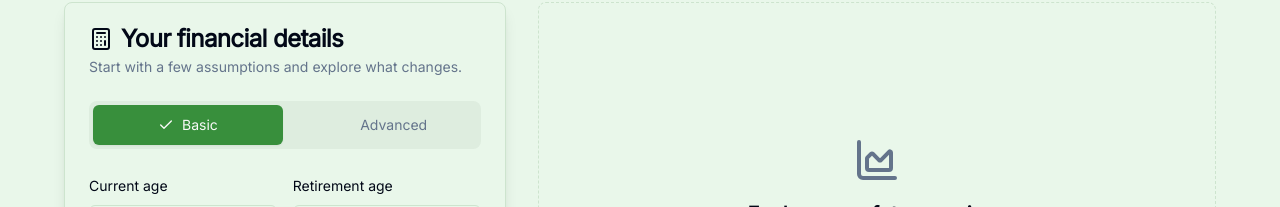
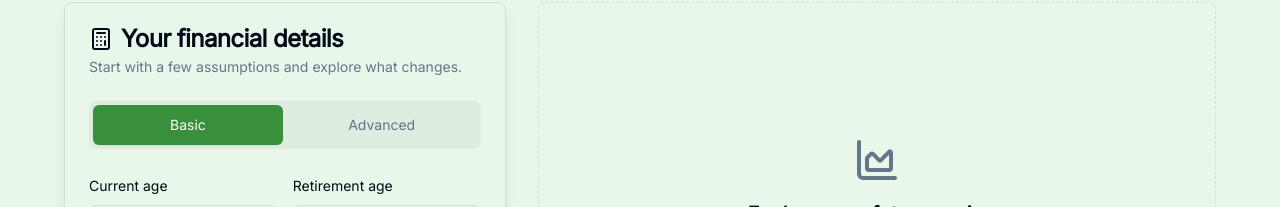
Before and after one commit to Faraz-Awan/wealth-compass, a Next.js app: page / in a window 1280 px wide. Shown: the part 194-401 px from the top of the page. Built offline with nearby package versions, Linux system fonts and the light colour scheme.

Commit message:
Remove mode selection checkmark

```diff
--- a/src/components/wealth-compass/calculator.tsx
+++ b/src/components/wealth-compass/calculator.tsx
@@ -3,7 +3,7 @@
 import { useState } from "react";
 import { zodResolver } from "@hookform/resolvers/zod";
 import { useForm, type UseFormReturn } from "react-hook-form";
-import { AreaChart, Calculator as CalculatorIcon, Check, TrendingUp } from "lucide-react";
+import { AreaChart, Calculator as CalculatorIcon, TrendingUp } from "lucide-react";
 import { Button } from "@/components/ui/button";
 import { Form, FormControl, FormField, FormItem, FormLabel, FormMessage } from "@/components/ui/form";
 import { Input } from "@/components/ui/input";
@@ -91,7 +91,6 @@ export function Calculator() {
               <Button key={String(isAdvanced)} type="button" variant={advanced === isAdvanced ? "default" : "ghost"}
                 className={advanced === isAdvanced ? "shadow-sm" : "text-muted-foreground"}
                 aria-pressed={advanced === isAdvanced} onClick={() => setAdvanced(isAdvanced)}>
-                <Check aria-hidden="true" className={advanced === isAdvanced ? "visible" : "invisible"} />
                 {isAdvanced ? "Advanced" : "Basic"}
               </Button>
             ))}
```
